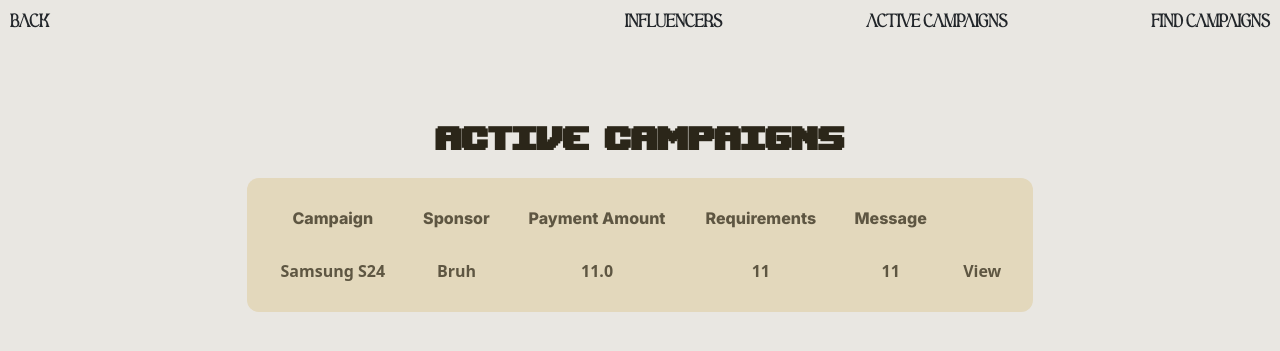
After one commit to k4p1l/MAD-1-Project-IESCP, a Flask app: page /influencer/view_completed_requests in a window 1280 px wide. The commit adds this page. Shown: the top 351 px of the page. Run offline with Flask 3, Linux system fonts and the light colour scheme; a user stored in the database is signed in; style sheets or scripts are compiled from the project's sources; parts of the project's set-up code (start-up, migrations or seed data) failed here and were passed over; some libraries are stand-ins or nearby versions.

Commit message:
added various new features

```diff
--- a/website/influencer.py
+++ b/website/influencer.py
@@ -48,11 +48,12 @@ def dashboard():
 @role_required('Influencer')
 @login_required
 def activeCampaigns():
-    ad_requests = AdRequest.query.filter_by(influencer_id=Influencer.id).all()
-
     influencers = current_user.influencers
     influencer = influencers[0] if influencers else None
+    ad_requests = AdRequest.query.filter_by(influencer_id=influencer.id, completed=False).all()
 
+
+    campaign_requests = campaignRequest.query.filter_by(influencer_id=influencer.id).all()
     ad_requests_with_details = []
     for ad_request in ad_requests:
         campaign = Campaign.query.get(ad_request.campaign_id)
@@ -64,6 +65,23 @@ def activeCampaigns():
         })
     return render_template("Influencer/activeCampaigns.html", user=current_user, influencer=influencer, ad_requests=ad_requests_with_details)
 
+@influencer.route('/view_completed_requests', methods=['GET'])
+@role_required('Influencer')
+@login_required
+def view_completed_requests():
+    influencers = current_user.influencers
+    influencer = influencers[0] if influencers else None
+    ad_requests = AdRequest.query.filter_by(influencer_id=influencer.id, completed=True).all()
+    ad_requests_with_details = []
+    for ad_request in ad_requests:
+        campaign = Campaign.query.get(ad_request.campaign_id)
+        user = User.query.get(campaign.user_id)
+        ad_requests_with_details.append({
+            'ad_request': ad_request,
+            'campaign_name': campaign.name,
+            'user_name': user.name
+        })
+    return render_template("Influencer/view_completed_requests.html", user=current_user, influencer=influencer, ad_requests=ad_requests_with_details)
 
 
 @influencer.route('/addInfluencer', methods=['GET', 'POST'])
@@ -334,3 +352,13 @@ def search_campaigns():
             campaign.is_bookmarked = Bookmark.query.filter_by(user_id=current_user.id, campaign_id=campaign.id).first() is not None
         return render_template('Influencer/searchResults.html', campaigns=campaigns, search_query=search_query)
     return render_template('Influencer/viewCampaigns.html')
+
+@influencer.route('/activeCampaigns/<int:ad_request_id>/mark_completed', methods=['POST'])
+@login_required
+@role_required('Influencer')
+def mark_completed(ad_request_id):
+    ad_request = AdRequest.query.get_or_404(ad_request_id)
+    ad_request.completed = True
+    db.session.commit()
+    flash('Ad request completed successfully.', category='success')
+    return redirect(url_for('influencer.dashboard'))
--- a/website/static/css/main.css
+++ b/website/static/css/main.css
@@ -1018,6 +1018,11 @@ hr {
   font-weight: bold;
   font-size: 44px;
   margin-bottom: 8px;
+  text-align: center;
+}
+
+.text-center{
+  text-align: center;
 }
 
 .heading2-sm {
@@ -1205,6 +1210,7 @@ table {
 
 table.prim-table {
   background-color: #e3d8bc;
+  min-width: 786px;
 }
 
 th.prim-row {
@@ -1566,9 +1572,12 @@ textarea {
 
 .hero {
   display: flex;
+  justify-content: space-between;
+  padding-right: 60px;
 }
 
 .hero-vc {
+  display: flex;
   justify-content: space-between;
   padding-left: 30px;
   padding-bottom: 10px;
@@ -1587,11 +1596,12 @@ textarea {
   border-radius: 6px;
   margin-bottom: 14px;
   color: #433e30;
-  font-family: Helvetica, sans-serif;
-  /* font-weight: bold; */
+  font-family: inter;
+  font-weight: 600;
   letter-spacing: -0.5px;
   font-size: 14px;
   width: 100%;
+  background-color:#e3d8bc;
 }
 
 #search_query:focus {
--- a/website/static/src/input.css
+++ b/website/static/src/input.css
@@ -224,6 +224,11 @@ hr {
   font-weight: bold;
   font-size: 44px;
   margin-bottom: 8px;
+  text-align: center;
+}
+
+.text-center{
+  text-align: center;
 }
 
 .heading2-sm {
@@ -392,6 +397,7 @@ table {
 
 table.prim-table {
   background-color: #e3d8bc;
+  min-width: 786px;
 }
 
 th.prim-row {
@@ -732,8 +738,12 @@ textarea {
 
 .hero {
   display: flex;
+  justify-content: space-between;
+  padding-right: 60px;
 }
 .hero-vc {
+  display: flex;
+
   justify-content: space-between;
   padding-left: 30px;
   padding-bottom: 10px;
@@ -752,11 +762,12 @@ textarea {
   border-radius: 6px;
   margin-bottom: 14px;
   color: #433e30;
-  font-family: Helvetica, sans-serif;
-  /* font-weight: bold; */
+  font-family: inter;
+  font-weight: 600;
   letter-spacing: -0.5px;
   font-size: 14px;
   width: 100%;
+  background-color:#e3d8bc;
 }
 
 #search_query:focus {
@@ -807,10 +818,7 @@ textarea {
   background-color: #d4f7dc;
   color: #155724;
   border-radius: 40px;
-
   font-size: 16px;
-
-
 }
 
 .status-rejected {
@@ -818,6 +826,4 @@ textarea {
   color: #721c24;
   font-size: 16px;
   border-radius: 40px;
-
-
 }
--- a/website/templates/Influencer/editInfluencer.html
+++ b/website/templates/Influencer/editInfluencer.html
@@ -37,11 +37,10 @@ block content %}
   <label class="heading4" for="platform">Platform</label>
   <select
     name="platform"
-    value="{{ influencer.platform }}"
     id="platform"
     class="w-10 mb-4 rounded-lg p-2"
   >
-    <option value="">Please select</option>
+    <option value="{{influencer.platform}}">Please select</option>
     <option value="Facebook">Facebook</option>
     <option value="Instagram">Instagram</option>
     <option value="Twitter">Twitter</option>
@@ -72,12 +71,11 @@ block content %}
 
   <label class="heading4" for="niche">Niche:</label>
   <select
-    value="{{ influencer.niche }}"
     id="niche"
     name="niche"
     class="w-10 mb-4 rounded-lg p-2"
   >
-    <option value="">Please select</option>
+    <option value="{{influencer.niche}}">Please select</option>
     <option value="Tech">Tech</option>
     <option value="Fashion and Beauty">Fashion and Beauty</option>
     <option value="Fitness and Wellness">Fitness and Wellness</option>
--- a/website/templates/Influencer/viewCampaigns.html
+++ b/website/templates/Influencer/viewCampaigns.html
@@ -21,7 +21,7 @@ block content %}
 </div>
 <p class="text-center heading2">all Campaigns</p>
 
-<div class="hero hero-vc">
+<div class=" hero-vc">
   <form
     class="search-form"
     action="{{url_for('influencer.search_campaigns')}}"
--- /dev/null
+++ b/website/templates/Influencer/view_completed_requests.html
@@ -0,0 +1,57 @@
+{% extends "base.html" %}{% block body_class %} influencer {% endblock %} {%
+block title %}Home{% endblock %} {% block content %}
+
+<div class="navbar">
+  <a class="mb-8 heading1 link" href="{{ url_for('influencer.dashboard') }}"
+    >Back</a
+  >
+  <div></div>
+  <div></div>
+  <div></div>
+  <a href="{{ url_for('influencer.viewInfluencers') }}">
+    <h1 class="text-center mb-8 heading1 link">Influencers</h1>
+  </a>
+  <a class="heading1 link" href="{{ url_for('influencer.activeCampaigns') }}"
+    >aCTIVE Campaigns</a
+  >
+  <a class="heading1 link" href="{{ url_for('influencer.viewCampaigns') }}"
+    >Find campaigns</a
+  >
+</div>
+
+<table class="prim-table">
+  <caption class="heading2">
+    Active Campaigns
+  </caption>
+  <thead>
+    <tr>
+      <th class="prim-row">Campaign</th>
+      <th class="prim-row">Sponsor</th>
+      <th class="prim-row">Payment Amount</th>
+      <th class="prim-row">Requirements</th>
+      <th class="prim-row">Message</th>
+    </tr>
+  </thead>
+  <tbody>
+    {% for ad_request_details in ad_requests %} {% if
+    ad_request_details.ad_request.status == "Accepted" %}
+
+    <tr class="prim-row">
+      <td>{{ ad_request_details.campaign_name }}</td>
+      <td>{{ ad_request_details.user_name }}</td>
+      <td>{{ ad_request_details.ad_request.payment_amount }}</td>
+      <td>{{ ad_request_details.ad_request.requirements }}</td>
+      <td>{{ ad_request_details.ad_request.messages }}</td>
+      <td>
+        <a
+          class="link"
+          href="{{ url_for('influencer.viewRequest', ad_request_id=ad_request_details.ad_request.id)}}"
+          >View</a
+        >
+      </td>
+      {% endif %} {% endfor %}
+    </tr>
+  </tbody>
+</table>
+
+{% endblock %}
--- a/website/templates/Sponsor/dashboard.html
+++ b/website/templates/Sponsor/dashboard.html
@@ -27,6 +27,7 @@ content %}
   </thead>
   <tbody>
     {% for request in campaign_requests %}
+    {% if request.campaign_request.status == 'Pending' %}
     <tr>
       <td>{{ request.campaign_name }}</td>
       <td>{{ request.influencer_name }}</td>
@@ -51,6 +52,7 @@ content %}
       </td>
     </tr>
   </tbody>
+  {% endif %}
   {% endfor %}
 </table>
 
```
Also changed, not shown: website/models.py (+26 -10 lines), website/sponsor.py (+60 -1 lines), website/templates/Influencer/activeCampaigns.html (+48 -3 lines), website/templates/Influencer/dashboard.html (+7 -4 lines), website/templates/Sponsor/make_payment.html (added, +25 -0 lines), website/templates/Sponsor/viewCampaign.html (+14 -0 lines), website/templates/Sponsor/view_completed_ad_requests.html (added, +60 -0 lines), instance/database.db.
